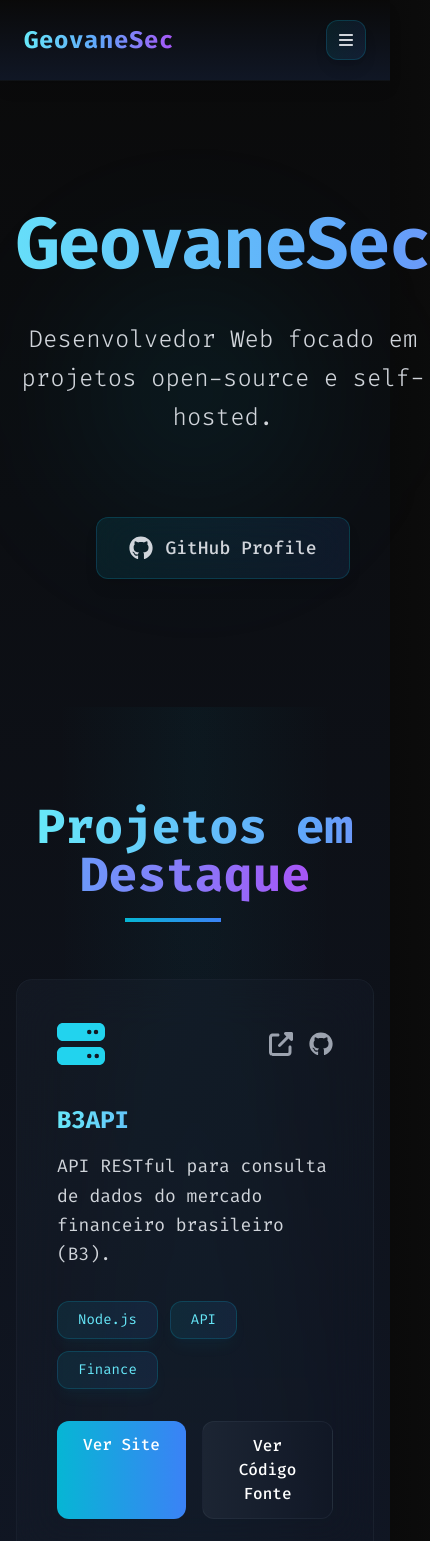
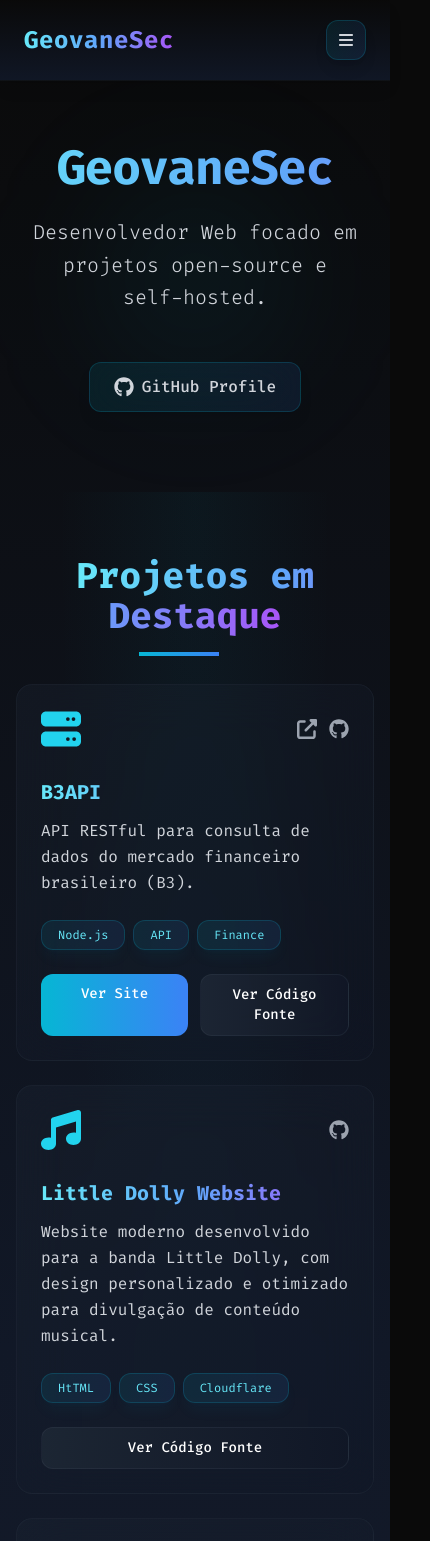
Before and after one commit to GeovaneDev/GeovaneDev.github.io, a Next.js app: page / in a window 390 px wide. Shown: the top 1541 px of the page, 430 px wide, since content can reach past the window. Built offline with nearby package versions, Linux system fonts and the light colour scheme.

Commit message:
Melhoria para o mobile

```diff
--- a/app/page.tsx
+++ b/app/page.tsx
@@ -40,26 +40,26 @@ export default function HomePage() {
     <div className="min-h-screen flex flex-col bg-gradient-to-b from-[#0a0a0a] via-[#111827] to-[#1a1f2e] text-gray-100">
       <Navbar />
 
-      <main className="flex-grow pt-20">
-        <section className="container mx-auto px-4 py-32 flex flex-col items-center relative">
+      <main className="flex-grow pt-16 sm:pt-20">
+        <section className="container mx-auto px-4 py-20 sm:py-32 flex flex-col items-center relative">
           <div className="absolute inset-0 bg-[radial-gradient(circle_at_center,_var(--tw-gradient-stops))] from-cyan-500/10 via-transparent to-transparent blur-3xl"></div>
-          <div className="text-center space-y-10 max-w-4xl mx-auto relative z-10">
-            <h1 className="text-7xl md:text-8xl font-bold bg-gradient-to-r from-cyan-300 via-blue-400 to-purple-500 text-transparent bg-clip-text animate-gradient tracking-tight">
+          <div className="text-center space-y-6 sm:space-y-10 max-w-4xl mx-auto relative z-10">
+            <h1 className="text-5xl sm:text-7xl md:text-8xl font-bold bg-gradient-to-r from-cyan-300 via-blue-400 to-purple-500 text-transparent bg-clip-text animate-gradient tracking-tight">
               GeovaneSec
             </h1>
-            <p className="text-2xl md:text-3xl text-gray-300 leading-relaxed max-w-3xl mx-auto font-light">
+            <p className="text-xl sm:text-2xl md:text-3xl text-gray-300 leading-relaxed max-w-3xl mx-auto font-light px-4">
               Desenvolvedor Web focado em projetos open-source e self-hosted.
             </p>
-            <div className="flex gap-8 justify-center pt-10">
+            <div className="flex gap-4 sm:gap-8 justify-center pt-6 sm:pt-10">
               <a
                 href="https://github.com/GeovaneSec"
                 target="_blank"
                 rel="noopener noreferrer"
-                className="px-8 py-4 bg-gradient-to-r from-cyan-500/10 to-blue-500/10 hover:from-cyan-500/20 hover:to-blue-500/20 border border-cyan-500/20 hover:border-cyan-400 rounded-xl text-lg font-medium text-gray-300 hover:text-white transition-all duration-300 flex items-center group backdrop-blur-xl shadow-lg hover:shadow-cyan-500/25"
+                className="px-6 sm:px-8 py-3 sm:py-4 bg-gradient-to-r from-cyan-500/10 to-blue-500/10 hover:from-cyan-500/20 hover:to-blue-500/20 border border-cyan-500/20 hover:border-cyan-400 rounded-xl text-base sm:text-lg font-medium text-gray-300 hover:text-white transition-all duration-300 flex items-center group backdrop-blur-xl shadow-lg hover:shadow-cyan-500/25"
               >
                 <FontAwesomeIcon
                   icon={faGithub}
-                  className="mr-3 w-6 h-6 group-hover:scale-110 transition-all duration-300"
+                  className="mr-2 sm:mr-3 w-5 h-5 sm:w-6 sm:h-6 group-hover:scale-110 transition-all duration-300"
                 />
                 GitHub Profile
               </a>
@@ -67,29 +67,29 @@ export default function HomePage() {
           </div>
         </section>
 
-        <section className="container mx-auto px-4 py-24 relative" id="projects">
+        <section className="container mx-auto px-4 py-16 sm:py-24 relative" id="projects">
           <div className="absolute inset-0 bg-[radial-gradient(ellipse_at_top,_var(--tw-gradient-stops))] from-cyan-500/5 via-transparent to-transparent"></div>
-          <h2 className="text-5xl font-bold mb-20 text-center relative">
+          <h2 className="text-4xl sm:text-5xl font-bold mb-12 sm:mb-20 text-center relative">
             <span className="relative pb-4 bg-gradient-to-r from-cyan-300 via-blue-400 to-purple-500 text-transparent bg-clip-text">
               Projetos em Destaque
-              <div className="absolute bottom-0 left-1/2 transform -translate-x-1/2 w-24 h-1 bg-gradient-to-r from-cyan-500 to-blue-500"></div>
+              <div className="absolute bottom-0 left-1/2 transform -translate-x-1/2 w-20 sm:w-24 h-1 bg-gradient-to-r from-cyan-500 to-blue-500"></div>
             </span>
           </h2>
-          <div className="grid grid-cols-1 md:grid-cols-2 lg:grid-cols-3 gap-12">
+          <div className="grid grid-cols-1 md:grid-cols-2 lg:grid-cols-3 gap-6 sm:gap-12">
             {projects.map((project, index) => (
               <div
                 key={index}
-                className="group relative overflow-hidden project-card bg-gradient-to-br from-gray-800/30 to-gray-900/30 p-10 rounded-2xl transition-all duration-500 backdrop-blur-xl border border-gray-700/20 hover:border-cyan-500/30 hover:shadow-2xl hover:shadow-cyan-500/10 transform hover:-translate-y-2"
+                className="group relative overflow-hidden project-card bg-gradient-to-br from-gray-800/30 to-gray-900/30 p-6 sm:p-10 rounded-2xl transition-all duration-500 backdrop-blur-xl border border-gray-700/20 hover:border-cyan-500/30 hover:shadow-2xl hover:shadow-cyan-500/10 transform hover:-translate-y-2"
               >
                 <div className="absolute inset-0 bg-gradient-to-br from-cyan-500/5 to-blue-500/5 opacity-0 group-hover:opacity-100 transition-opacity duration-500"></div>
                 <div className="absolute top-0 left-0 w-full h-1 bg-gradient-to-r from-cyan-400 to-blue-500 transform origin-left scale-x-0 group-hover:scale-x-100 transition-transform duration-500"></div>
                 <div className="absolute bottom-0 right-0 w-1 h-full bg-gradient-to-t from-cyan-400 to-blue-500 transform origin-bottom scale-y-0 group-hover:scale-y-100 transition-transform duration-500"></div>
 
-                <div className="flex items-center justify-between mb-8 relative">
-                  <div className="text-cyan-400 text-3xl transition-all duration-500 transform group-hover:scale-110 group-hover:text-cyan-300">
-                    <FontAwesomeIcon icon={project.icon} className="w-12 h-12" />
+                <div className="flex items-center justify-between mb-6 sm:mb-8 relative">
+                  <div className="text-cyan-400 text-2xl sm:text-3xl transition-all duration-500 transform group-hover:scale-110 group-hover:text-cyan-300">
+                    <FontAwesomeIcon icon={project.icon} className="w-10 h-10 sm:w-12 sm:h-12" />
                   </div>
-                  <div className="flex gap-4">
+                  <div className="flex gap-3 sm:gap-4">
                     {project.demoEnabled && (
                       <a
                         href={project.link}
@@ -97,7 +97,7 @@ export default function HomePage() {
                         rel="noopener noreferrer"
                         className="text-gray-400 hover:text-cyan-400 transition-colors duration-300 hover:scale-110 transform"
                       >
-                        <FontAwesomeIcon icon={faExternalLinkAlt} className="w-6 h-6" />
+                        <FontAwesomeIcon icon={faExternalLinkAlt} className="w-5 h-5 sm:w-6 sm:h-6" />
                       </a>
                     )}
                     <a
@@ -106,34 +106,34 @@ export default function HomePage() {
                       rel="noopener noreferrer"
                       className="text-gray-400 hover:text-cyan-400 transition-colors duration-300 hover:scale-110 transform"
                     >
-                      <FontAwesomeIcon icon={faGithub} className="w-6 h-6" />
+                      <FontAwesomeIcon icon={faGithub} className="w-5 h-5 sm:w-6 sm:h-6" />
                     </a>
                   </div>
                 </div>
 
-                <h3 className="text-2xl font-bold mb-4 bg-gradient-to-r from-cyan-300 via-blue-400 to-purple-500 text-transparent bg-clip-text">
+                <h3 className="text-xl sm:text-2xl font-bold mb-3 sm:mb-4 bg-gradient-to-r from-cyan-300 via-blue-400 to-purple-500 text-transparent bg-clip-text">
                   {project.title}
                 </h3>
-                <p className="text-gray-300 mb-8 leading-relaxed min-h-[4rem] text-lg">{project.description}</p>
+                <p className="text-gray-300 mb-6 sm:mb-8 leading-relaxed min-h-[4rem] text-base sm:text-lg">{project.description}</p>
 
-                <div className="flex flex-wrap gap-3 mb-8">
+                <div className="flex flex-wrap gap-2 sm:gap-3 mb-6 sm:mb-8">
                   {project.tags.map((tag, tagIndex) => (
                     <span
                       key={tagIndex}
-                      className="px-5 py-2 text-sm bg-gradient-to-r from-cyan-500/10 to-blue-500/10 rounded-xl text-cyan-300 border border-cyan-500/20 shadow-lg shadow-cyan-500/5 hover:from-cyan-500/20 hover:to-blue-500/20 transition-colors duration-300"
+                      className="px-4 sm:px-5 py-1.5 sm:py-2 text-xs sm:text-sm bg-gradient-to-r from-cyan-500/10 to-blue-500/10 rounded-xl text-cyan-300 border border-cyan-500/20 shadow-lg shadow-cyan-500/5 hover:from-cyan-500/20 hover:to-blue-500/20 transition-colors duration-300"
                     >
                       {tag}
                     </span>
                   ))}
                 </div>
 
-                <div className="flex gap-4 mt-auto">
+                <div className="flex gap-3 sm:gap-4 mt-auto">
                   {project.demoEnabled && (
                     <a
                       href={project.link}
                       target="_blank"
                       rel="noopener noreferrer"
-                      className="flex-1 py-3 px-6 text-center rounded-xl bg-gradient-to-r from-cyan-500 to-blue-500 text-white font-medium hover:from-cyan-600 hover:to-blue-600 transition-all duration-300 transform hover:-translate-y-1 hover:shadow-lg hover:shadow-cyan-500/25"
+                      className="flex-1 py-2.5 sm:py-3 px-4 sm:px-6 text-center rounded-xl bg-gradient-to-r from-cyan-500 to-blue-500 text-white text-sm sm:text-base font-medium hover:from-cyan-600 hover:to-blue-600 transition-all duration-300 transform hover:-translate-y-1 hover:shadow-lg hover:shadow-cyan-500/25"
                     >
                       Ver Site
                     </a>
@@ -142,7 +142,7 @@ export default function HomePage() {
                     href={project.github}
                     target="_blank"
                     rel="noopener noreferrer"
-                    className="flex-1 py-3 px-6 text-center rounded-xl bg-gradient-to-r from-gray-800/80 to-gray-900/80 text-white font-medium hover:from-gray-700 hover:to-gray-800 transition-all duration-300 transform hover:-translate-y-1 hover:shadow-lg hover:shadow-gray-700/25 border border-gray-600/20"
+                    className="flex-1 py-2.5 sm:py-3 px-4 sm:px-6 text-center rounded-xl bg-gradient-to-r from-gray-800/80 to-gray-900/80 text-white text-sm sm:text-base font-medium hover:from-gray-700 hover:to-gray-800 transition-all duration-300 transform hover:-translate-y-1 hover:shadow-lg hover:shadow-gray-700/25 border border-gray-600/20"
                   >
                     Ver Código Fonte
                   </a>
```
